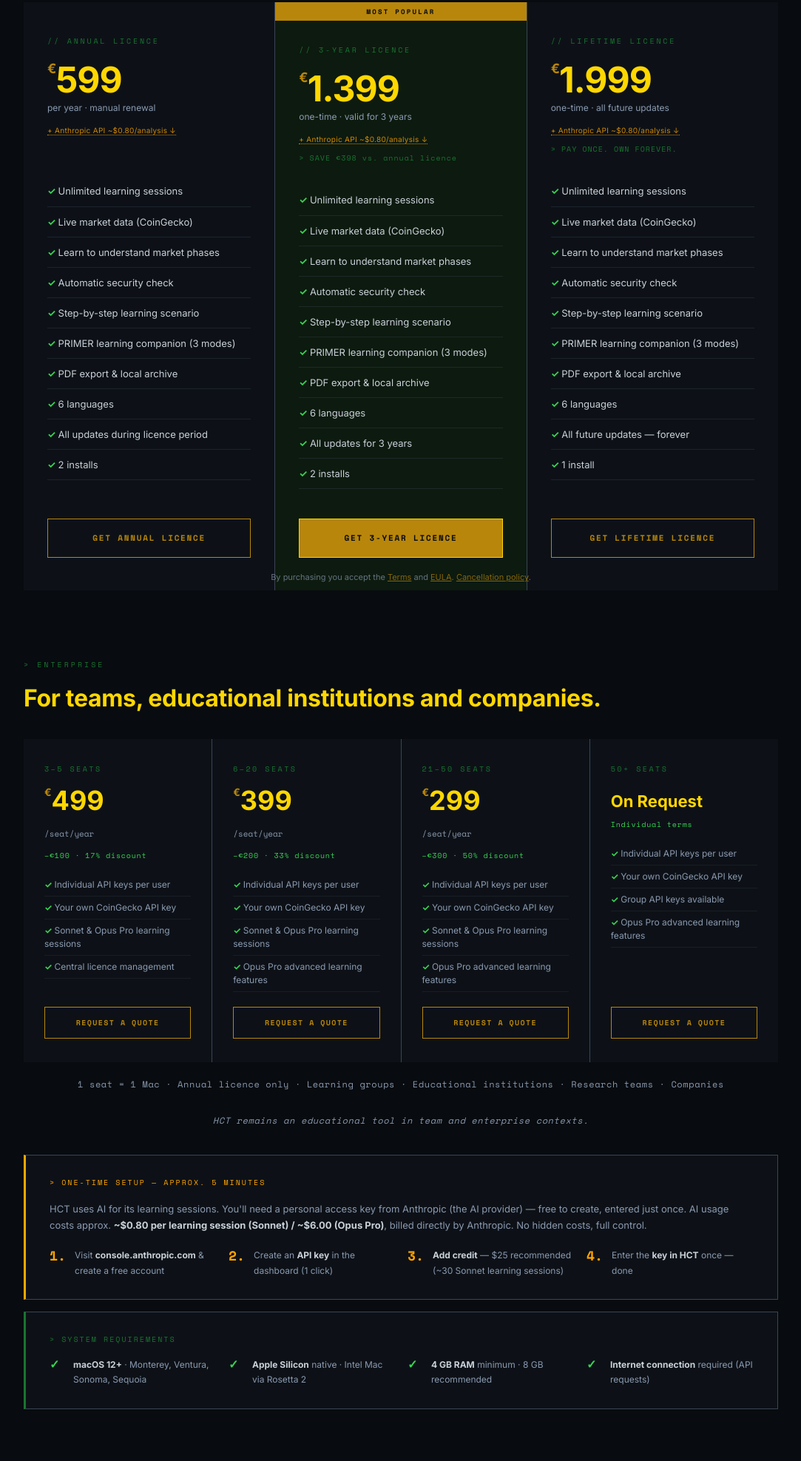
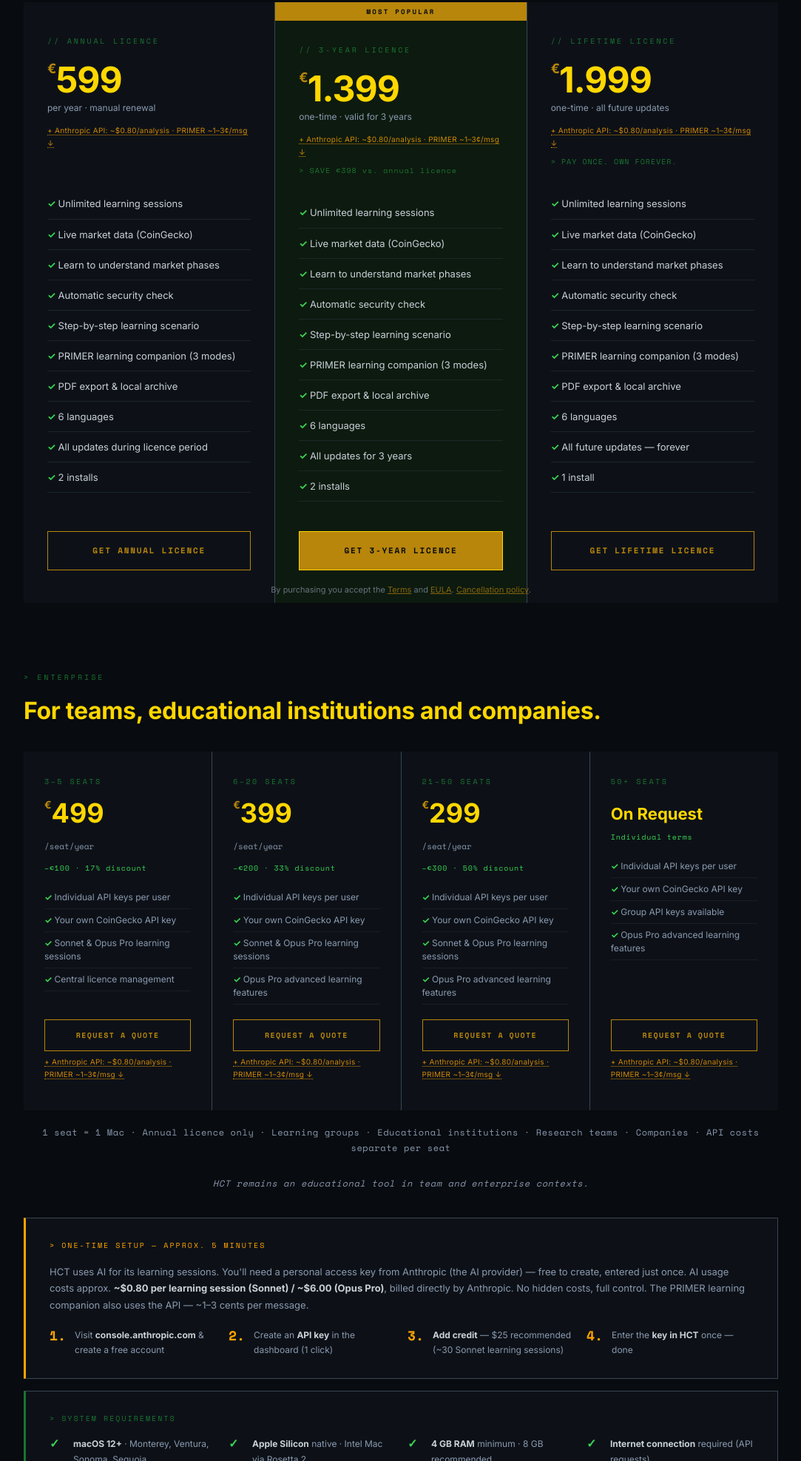
Before and after one commit to StL888/hct-edu-landing, a plain HTML site: page index.html in a window 1280 px wide. Shown: the part 5151-7126 px from the top of the page at 74% size, without its empty margins (98-1181 px from the left). Drawn offline with nearby package versions, Linux system fonts and the light colour scheme.

Commit message:
UX: PRIMER API-Kosten in Card-Hint + API-Note-Box + Enterprise-Section (Option A+B)

```diff
--- a/index.html
+++ b/index.html
@@ -1159,7 +1159,7 @@
         <div class="card-tier" data-i18n="tier1">// JAHRES-LIZENZ</div>
         <div class="card-price"><sup>€</sup>599</div>
         <div class="card-period" data-i18n="period1">pro Jahr · manuelle Verlängerung</div>
-        <div class="card-api-hint"><a href="#api-note" data-i18n="card_api_hint">+ Anthropic API ~$0,80/Analyse ↓</a></div>
+        <div class="card-api-hint"><a href="#api-note" data-i18n="card_api_hint">+ Anthropic API: ~$0,80/Analyse · PRIMER ~1–3¢/Msg ↓</a></div>
         <div class="card-saving" data-i18n-html="saving1">&nbsp;</div>
         <ul class="card-features">
           <li data-i18n="feat1_1">Unbegrenzte Lerneinheiten</li>
@@ -1182,7 +1182,7 @@
         <div class="card-tier" data-i18n="tier2">// 3-JAHRES-LIZENZ</div>
         <div class="card-price"><sup>€</sup>1.399</div>
         <div class="card-period" data-i18n="period2">einmalig · 3 Jahre gültig</div>
-        <div class="card-api-hint"><a href="#api-note" data-i18n="card_api_hint">+ Anthropic API ~$0,80/Analyse ↓</a></div>
+        <div class="card-api-hint"><a href="#api-note" data-i18n="card_api_hint">+ Anthropic API: ~$0,80/Analyse · PRIMER ~1–3¢/Msg ↓</a></div>
         <div class="card-saving" data-i18n="saving2">&gt; SPARE €398 gegenüber Jahres-Lizenz</div>
         <ul class="card-features">
           <li data-i18n="feat2_1">Unbegrenzte Lerneinheiten</li>
@@ -1204,7 +1204,7 @@
         <div class="card-tier" data-i18n="tier3">// LIFETIME-LIZENZ</div>
         <div class="card-price"><sup>€</sup>1.999</div>
         <div class="card-period" data-i18n="period3">einmalig · alle zukünftigen Updates</div>
-        <div class="card-api-hint"><a href="#api-note" data-i18n="card_api_hint">+ Anthropic API ~$0,80/Analyse ↓</a></div>
+        <div class="card-api-hint"><a href="#api-note" data-i18n="card_api_hint">+ Anthropic API: ~$0,80/Analyse · PRIMER ~1–3¢/Msg ↓</a></div>
         <div class="card-saving" data-i18n="saving3">&gt; EINMAL ZAHLEN. FÜR IMMER BESITZEN.</div>
         <ul class="card-features">
           <li data-i18n="feat3_1">Unbegrenzte Lerneinheiten</li>
@@ -1245,6 +1245,7 @@
           <div class="ent-btn-wrap">
             <a href="mailto:hello@holisticcointrainer.com" class="ent-card-btn" data-i18n="ent_card_btn">Angebot anfragen</a>
           </div>
+          <div class="card-api-hint" style="margin-top:6px;"><a href="#api-note" data-i18n="ent_api_hint">+ Anthropic API: ~$0,80/Analyse · PRIMER ~1–3¢/Msg ↓</a></div>
         </div>
 
         <div class="ent-card">
@@ -1260,6 +1261,7 @@
           <div class="ent-btn-wrap">
             <a href="mailto:hello@holisticcointrainer.com" class="ent-card-btn" data-i18n="ent_card_btn">Angebot anfragen</a>
           </div>
+          <div class="card-api-hint" style="margin-top:6px;"><a href="#api-note" data-i18n="ent_api_hint">+ Anthropic API: ~$0,80/Analyse · PRIMER ~1–3¢/Msg ↓</a></div>
         </div>
 
         <div class="ent-card">
@@ -1275,6 +1277,7 @@
           <div class="ent-btn-wrap">
             <a href="mailto:hello@holisticcointrainer.com" class="ent-card-btn" data-i18n="ent_card_btn">Angebot anfragen</a>
           </div>
+          <div class="card-api-hint" style="margin-top:6px;"><a href="#api-note" data-i18n="ent_api_hint">+ Anthropic API: ~$0,80/Analyse · PRIMER ~1–3¢/Msg ↓</a></div>
         </div>
 
         <div class="ent-card">
@@ -1290,11 +1293,12 @@
           <div class="ent-btn-wrap">
             <a href="mailto:hello@holisticcointrainer.com" class="ent-card-btn" data-i18n="ent_card_btn">Angebot anfragen</a>
           </div>
+          <div class="card-api-hint" style="margin-top:6px;"><a href="#api-note" data-i18n="ent_api_hint">+ Anthropic API: ~$0,80/Analyse · PRIMER ~1–3¢/Msg ↓</a></div>
         </div>
 
       </div>
 
-      <p class="ent-info" data-i18n="ent_info">1 Seat = 1 Mac · Nur Jahres-Lizenz · Lerngruppen · Bildungseinrichtungen · Forschungsteams · Unternehmen</p>
+      <p class="ent-info" data-i18n="ent_info">1 Seat = 1 Mac · Nur Jahres-Lizenz · Lerngruppen · Bildungseinrichtungen · Forschungsteams · Unternehmen · API-Kosten separat pro Seat</p>
       <p class="ent-info" style="margin-top:8px; font-style:italic;" data-i18n="ent_edu_note">HCT bleibt auch im Team- und Enterprise-Kontext ein Bildungstool.</p>
     </div>
 
@@ -1495,7 +1499,7 @@
     feat3_7: '6 Sprachen',
     feat3_8: 'Alle zukünftigen Updates — für immer',
     btn3: 'Lifetime-Lizenz holen',
-    card_api_hint: '+ Anthropic API ~$0,80/Analyse ↓',
+    card_api_hint: '+ Anthropic API: ~$0,80/Analyse · PRIMER ~1–3¢/Msg ↓',
     feat1_seats: '2 Arbeitsplätze',
     feat2_seats: '2 Arbeitsplätze',
     feat3_seats: '1 Arbeitsplatz',
@@ -1511,7 +1515,8 @@
     ent_save_3: '–€300 · 50% Rabatt',
     ent_price_req: 'Auf Anfrage',
     ent_save_4: 'Individuelle Konditionen',
-    ent_info: '1 Seat = 1 Mac · Nur Jahres-Lizenz · Lerngruppen · Bildungseinrichtungen · Forschungsteams · Unternehmen',
+    ent_api_hint: '+ Anthropic API: ~$0,80/Analyse · PRIMER ~1–3¢/Msg ↓',
+    ent_info: '1 Seat = 1 Mac · Nur Jahres-Lizenz · Lerngruppen · Bildungseinrichtungen · Forschungsteams · Unternehmen · API-Kosten separat pro Seat',
     ent_edu_note: 'HCT bleibt auch im Team- und Enterprise-Kontext ein Bildungstool.',
     ent_btn: 'Angebot anfragen',
     ent_card_btn: 'Angebot anfragen',
@@ -1522,7 +1527,7 @@
     ent_f5: 'Opus Pro erweiterte Lernfunktionen',
     ent_f6: 'Gruppen-API-Keys möglich',
     setup_title: '> EINMALIGE EINRICHTUNG — CA. 5 MINUTEN',
-    setup_text: 'HCT nutzt KI für seine Lerneinheiten. Dafür brauchst du einen persönlichen Zugangsschlüssel bei Anthropic (dem KI-Anbieter) — kostenlos zu erstellen, einmalig einzugeben. Die KI-Nutzung kostet ca. <strong style="color:var(--text);">~$0,80 pro Lerneinheit (Sonnet) / ~$6,00 (Opus Pro)</strong>, direkt abgerechnet von Anthropic. Keine versteckten Kosten, volle Kontrolle.',
+    setup_text: 'HCT nutzt KI für seine Lerneinheiten. Dafür brauchst du einen persönlichen Zugangsschlüssel bei Anthropic (dem KI-Anbieter) — kostenlos zu erstellen, einmalig einzugeben. Die KI-Nutzung kostet ca. <strong style="color:var(--text);">~$0,80 pro Lerneinheit (Sonnet) / ~$6,00 (Opus Pro)</strong>, direkt abgerechnet von Anthropic. Keine versteckten Kosten, volle Kontrolle. Der PRIMER Lernbegleiter nutzt ebenfalls die API — ~1–3 Cent pro Nachricht.',
     setup1_text: '<strong>console.anthropic.com</strong> aufrufen & kostenloses Konto erstellen',
     setup2_text: '<strong>API-Schlüssel</strong> im Dashboard erstellen (1 Klick)',
     setup_credit_text: '<strong>Guthaben aufladen</strong> — $25 empfohlen (ca. 30 Lerneinheiten mit Sonnet)',
@@ -1655,7 +1660,7 @@
     feat3_7: '6 languages',
     feat3_8: 'All future updates — forever',
     btn3: 'Get lifetime licence',
-    card_api_hint: '+ Anthropic API ~$0.80/analysis ↓',
+    card_api_hint: '+ Anthropic API: ~$0.80/analysis · PRIMER ~1–3¢/msg ↓',
     feat1_seats: '2 installs',
     feat2_seats: '2 installs',
     feat3_seats: '1 install',
@@ -1671,7 +1676,8 @@
     ent_save_3: '–€300 · 50% discount',
     ent_price_req: 'On Request',
     ent_save_4: 'Individual terms',
-    ent_info: '1 seat = 1 Mac · Annual licence only · Learning groups · Educational institutions · Research teams · Companies',
+    ent_api_hint: '+ Anthropic API: ~$0.80/analysis · PRIMER ~1–3¢/msg ↓',
+    ent_info: '1 seat = 1 Mac · Annual licence only · Learning groups · Educational institutions · Research teams · Companies · API costs separate per seat',
     ent_edu_note: 'HCT remains an educational tool in team and enterprise contexts.',
     ent_btn: 'Request a quote',
     ent_card_btn: 'Request a quote',
@@ -1682,7 +1688,7 @@
     ent_f5: 'Opus Pro advanced learning features',
     ent_f6: 'Group API keys available',
     setup_title: '> ONE-TIME SETUP — APPROX. 5 MINUTES',
-    setup_text: 'HCT uses AI for its learning sessions. You\'ll need a personal access key from Anthropic (the AI provider) — free to create, entered just once. AI usage costs approx. <strong style="color:var(--text);">~$0.80 per learning session (Sonnet) / ~$6.00 (Opus Pro)</strong>, billed directly by Anthropic. No hidden costs, full control.',
+    setup_text: 'HCT uses AI for its learning sessions. You\'ll need a personal access key from Anthropic (the AI provider) — free to create, entered just once. AI usage costs approx. <strong style="color:var(--text);">~$0.80 per learning session (Sonnet) / ~$6.00 (Opus Pro)</strong>, billed directly by Anthropic. No hidden costs, full control. The PRIMER learning companion also uses the API — ~1–3 cents per message.',
     setup1_text: 'Visit <strong>console.anthropic.com</strong> & create a free account',
     setup2_text: 'Create an <strong>API key</strong> in the dashboard (1 click)',
     setup_credit_text: '<strong>Add credit</strong> — $25 recommended (~30 Sonnet learning sessions)',
@@ -1815,7 +1821,7 @@
     feat3_7: '6 langues',
     feat3_8: 'Toutes les mises à jour futures — pour toujours',
     btn3: 'Obtenir la licence à vie',
-    card_api_hint: '+ Anthropic API ~0,80 $/analyse ↓',
+    card_api_hint: '+ Anthropic API : ~0,80 $/analyse · PRIMER ~1–3¢/msg ↓',
     feat1_seats: '2 postes',
     feat2_seats: '2 postes',
     feat3_seats: '1 poste',
@@ -1831,7 +1837,8 @@
     ent_save_3: '–€300 · 50% de réduction',
     ent_price_req: 'Sur demande',
     ent_save_4: 'Conditions individuelles',
-    ent_info: "1 siège = 1 Mac · Licence annuelle uniquement · Groupes d'apprentissage · Établissements d'enseignement · Équipes de recherche · Entreprises",
+    ent_api_hint: '+ Anthropic API : ~0,80 $/analyse · PRIMER ~1–3¢/msg ↓',
+    ent_info: "1 siège = 1 Mac · Licence annuelle uniquement · Groupes d'apprentissage · Établissements éducatifs · Équipes de recherche · Entreprises · Coûts API séparés par siège",
     ent_edu_note: "HCT reste un outil éducatif dans les contextes d'équipe et d'entreprise.",
     ent_btn: 'Demander un devis',
     ent_card_btn: 'Demander un devis',
@@ -1842,7 +1849,7 @@
     ent_f5: "Fonctionnalités d'apprentissage avancées Opus Pro",
     ent_f6: 'Clés API de groupe disponibles',
     setup_title: '> CONFIGURATION UNIQUE — ENVIRON 5 MINUTES',
-    setup_text: "HCT utilise l'IA pour ses sessions d'apprentissage. Tu as besoin d'une clé d'accès personnelle chez Anthropic (le fournisseur IA) — gratuite à créer, à saisir une seule fois. L'utilisation de l'IA coûte environ <strong style=\"color:var(--text);\">~$0,80 par session (Sonnet) / ~$6,00 (Opus Pro)</strong>, facturé directement par Anthropic. Pas de frais cachés, contrôle total.",
+    setup_text: "HCT utilise l'IA pour ses sessions d'apprentissage. Tu as besoin d'une clé d'accès personnelle chez Anthropic (le fournisseur IA) — gratuite à créer, à saisir une seule fois. L'utilisation de l'IA coûte environ <strong style=\"color:var(--text);\">~$0,80 par session (Sonnet) / ~$6,00 (Opus Pro)</strong>, facturé directement par Anthropic. Pas de frais cachés, contrôle total. Le compagnon PRIMER utilise également l'API — ~1–3 cts par message.",
     setup1_text: 'Visitez <strong>console.anthropic.com</strong> & créez un compte gratuit',
     setup2_text: 'Créez une <strong>clé API</strong> dans le tableau de bord (1 clic)',
     setup_credit_text: "<strong>Recharger le crédit</strong> — $25 recommandé (~30 sessions Sonnet)",
@@ -1975,7 +1982,7 @@
     feat3_7: '6 idiomas',
     feat3_8: 'Todas las actualizaciones futuras — para siempre',
     btn3: 'Obtener licencia vitalicia',
-    card_api_hint: '+ Anthropic API ~$0,80/análisis ↓',
+    card_api_hint: '+ Anthropic API: ~$0,80/análisis · PRIMER ~1–3¢/msg ↓',
     feat1_seats: '2 puestos',
     feat2_seats: '2 puestos',
     feat3_seats: '1 puesto',
@@ -1991,7 +1998,8 @@
     ent_save_3: '–€300 · 50% de descuento',
     ent_price_req: 'A consultar',
     ent_save_4: 'Condiciones individuales',
-    ent_info: '1 puesto = 1 Mac · Solo licencia anual · Grupos de aprendizaje · Instituciones educativas · Equipos de investigación · Empresas',
+    ent_api_hint: '+ Anthropic API: ~$0,80/análisis · PRIMER ~1–3¢/msg ↓',
+    ent_info: '1 Puesto = 1 Mac · Solo licencia anual · Grupos de aprendizaje · Instituciones educativas · Equipos de investigación · Empresas · Costes API separados por puesto',
     ent_edu_note: 'HCT sigue siendo una herramienta educativa en contextos de equipo y empresa.',
     ent_btn: 'Solicitar presupuesto',
     ent_card_btn: 'Solicitar presupuesto',
@@ -2002,7 +2010,7 @@
     ent_f5: 'Funciones de aprendizaje avanzadas Opus Pro',
     ent_f6: 'Claves API de grupo disponibles',
     setup_title: '> CONFIGURACIÓN ÚNICA — APROX. 5 MINUTOS',
-    setup_text: 'HCT utiliza IA para sus sesiones de aprendizaje. Necesitas una clave de acceso personal de Anthropic (el proveedor de IA) — gratuita de crear, se introduce una sola vez. El uso de IA cuesta aprox. <strong style="color:var(--text);">~$0,80 por sesión (Sonnet) / ~$6,00 (Opus Pro)</strong>, facturado directamente por Anthropic. Sin costes ocultos, control total.',
+    setup_text: 'HCT utiliza IA para sus sesiones de aprendizaje. Necesitas una clave de acceso personal de Anthropic (el proveedor de IA) — gratuita de crear, se introduce una sola vez. El uso de IA cuesta aprox. <strong style="color:var(--text);">~$0,80 por sesión (Sonnet) / ~$6,00 (Opus Pro)</strong>, facturado directamente por Anthropic. Sin costes ocultos, control total. El compañero PRIMER también usa la API — ~1–3 céntimos por mensaje.',
     setup1_text: 'Visita <strong>console.anthropic.com</strong> & crea una cuenta gratuita',
     setup2_text: 'Crea una <strong>clave API</strong> en el panel de control (1 clic)',
     setup_credit_text: '<strong>Añadir crédito</strong> — $25 recomendado (~30 sesiones con Sonnet)',
@@ -2135,7 +2143,7 @@
     feat3_7: '6 lingue',
     feat3_8: 'Tutti gli aggiornamenti futuri — per sempre',
     btn3: 'Ottieni la licenza a vita',
-    card_api_hint: '+ Anthropic API ~$0,80/analisi ↓',
+    card_api_hint: '+ Anthropic API: ~$0,80/analisi · PRIMER ~1–3¢/msg ↓',
     feat1_seats: '2 postazioni',
     feat2_seats: '2 postazioni',
     feat3_seats: '1 postazione',
@@ -2151,7 +2159,8 @@
     ent_save_3: '–€300 · sconto 50%',
     ent_price_req: 'Su richiesta',
     ent_save_4: 'Condizioni individuali',
-    ent_info: '1 postazione = 1 Mac · Solo licenza annuale · Gruppi di apprendimento · Istituti scolastici · Team di ricerca · Aziende',
+    ent_api_hint: '+ Anthropic API: ~$0,80/analisi · PRIMER ~1–3¢/msg ↓',
+    ent_info: '1 Postazione = 1 Mac · Solo licenza annuale · Gruppi di apprendimento · Istituti educativi · Team di ricerca · Aziende · Costi API separati per postazione',
     ent_edu_note: 'HCT rimane uno strumento educativo nei contesti di team e aziendali.',
     ent_btn: 'Richiedi un preventivo',
     ent_card_btn: 'Richiedi un preventivo',
@@ -2162,7 +2171,7 @@
     ent_f5: 'Funzionalità di apprendimento avanzate Opus Pro',
     ent_f6: 'Chiavi API di gruppo disponibili',
     setup_title: '> CONFIGURAZIONE UNICA — CIRCA 5 MINUTI',
-    setup_text: "HCT usa l'IA per le sue sessioni di apprendimento. Hai bisogno di una chiave di accesso personale da Anthropic (il fornitore IA) — gratuita da creare, da inserire una sola volta. L'utilizzo dell'IA costa circa <strong style=\"color:var(--text);\">~$0,80 per sessione (Sonnet) / ~$6,00 (Opus Pro)</strong>, fatturato direttamente da Anthropic. Nessun costo nascosto, pieno controllo.",
+    setup_text: "HCT usa l'IA per le sue sessioni di apprendimento. Hai bisogno di una chiave di accesso personale da Anthropic (il fornitore IA) — gratuita da creare, da inserire una sola volta. L'utilizzo dell'IA costa circa <strong style=\"color:var(--text);\">~$0,80 per sessione (Sonnet) / ~$6,00 (Opus Pro)</strong>, fatturato direttamente da Anthropic. Nessun costo nascosto, pieno controllo. Il compagno PRIMER utilizza anch'esso l'API — ~1–3 cent per messaggio.",
     setup1_text: 'Visita <strong>console.anthropic.com</strong> & crea un account gratuito',
     setup2_text: 'Crea una <strong>chiave API</strong> nella dashboard (1 clic)',
     setup_credit_text: '<strong>Aggiungere credito</strong> — $25 consigliato (~30 sessioni con Sonnet)',
@@ -2295,7 +2304,7 @@
     feat3_7: '6 idiomas',
     feat3_8: 'Todas as atualizações futuras — para sempre',
     btn3: 'Obter licença vitalícia',
-    card_api_hint: '+ Anthropic API ~$0,80/análise ↓',
+    card_api_hint: '+ Anthropic API: ~$0,80/análise · PRIMER ~1–3¢/msg ↓',
     feat1_seats: '2 postos',
     feat2_seats: '2 postos',
     feat3_seats: '1 posto',
@@ -2311,7 +2320,8 @@
     ent_save_3: '–€300 · 50% de desconto',
     ent_price_req: 'Sob consulta',
     ent_save_4: 'Condições individuais',
-    ent_info: '1 posto = 1 Mac · Apenas licença anual · Grupos de aprendizagem · Instituições de ensino · Equipas de investigação · Empresas',
+    ent_api_hint: '+ Anthropic API: ~$0,80/análise · PRIMER ~1–3¢/msg ↓',
+    ent_info: '1 Lugar = 1 Mac · Apenas licença anual · Grupos de aprendizagem · Instituições educativas · Equipas de investigação · Empresas · Custos API separados por lugar',
     ent_edu_note: 'O HCT continua a ser uma ferramenta educativa em contextos de equipa e empresariais.',
     ent_btn: 'Solicitar orçamento',
     ent_card_btn: 'Solicitar orçamento',
@@ -2322,7 +2332,7 @@
     ent_f5: 'Funcionalidades de aprendizagem avançadas Opus Pro',
     ent_f6: 'Chaves API de grupo disponíveis',
     setup_title: '> CONFIGURAÇÃO ÚNICA — APROX. 5 MINUTOS',
-    setup_text: 'O HCT usa IA para as suas sessões de aprendizagem. Precisas de uma chave de acesso pessoal da Anthropic (o fornecedor de IA) — gratuita para criar, inserida apenas uma vez. O uso de IA custa aprox. <strong style="color:var(--text);">~$0,80 por sessão (Sonnet) / ~$6,00 (Opus Pro)</strong>, faturado diretamente pela Anthropic. Sem custos ocultos, controlo total.',
+    setup_text: 'O HCT usa IA para as suas sessões de aprendizagem. Precisas de uma chave de acesso pessoal da Anthropic (o fornecedor de IA) — gratuita para criar, inserida apenas uma vez. O uso de IA custa aprox. <strong style="color:var(--text);">~$0,80 por sessão (Sonnet) / ~$6,00 (Opus Pro)</strong>, faturado diretamente pela Anthropic. Sem custos ocultos, controlo total. O companheiro PRIMER também usa a API — ~1–3 cêntimos por mensagem.',
     setup1_text: 'Visite <strong>console.anthropic.com</strong> & crie uma conta gratuita',
     setup2_text: 'Crie uma <strong>chave API</strong> no painel (1 clique)',
     setup_credit_text: '<strong>Adicionar crédito</strong> — $25 recomendado (~30 sessões com Sonnet)',
```
Also changed, not shown: main/index.html (+32 -22 lines).
